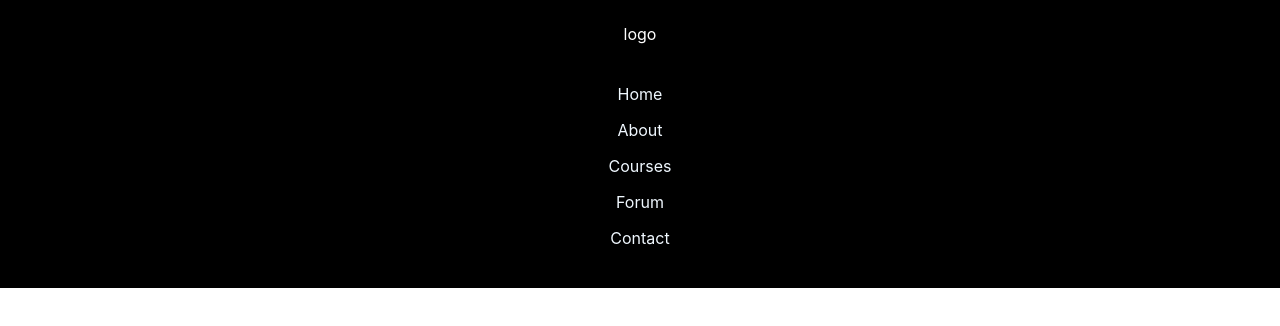
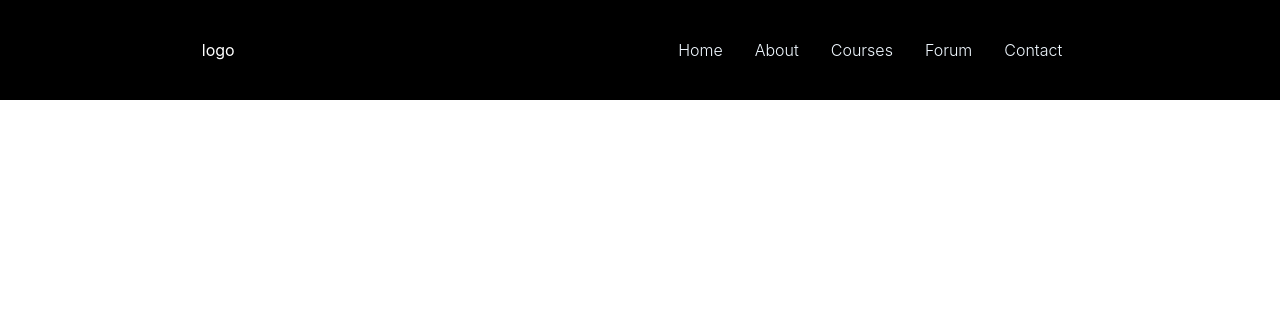
Before and after one commit to Victor-Guerrero-Devs/mosh-html-css, a plain HTML site: page 2-layout-exercises/1-responsive-navbar/index.html in a window 1280 px wide. Drawn offline with Linux system fonts and the light colour scheme.

Commit message:
Complete media query for desktop/tablet navbar

```diff
--- a/2-layout-exercises/1-responsive-navbar/styles.css
+++ b/2-layout-exercises/1-responsive-navbar/styles.css
@@ -23,7 +23,7 @@ nav {
 
 .logo {
   cursor: pointer;
-  font-size: 1.2rem;
+  font-size: 1.4rem;
   font-weight: 700;
 }
 
@@ -39,8 +39,21 @@ nav {
   text-decoration: none;
   color: aliceblue;
   transition: 0.5s ease-in-out;
+  font-weight: 300;
 }
 
 .nav-link:hover {
   color: aquamarine;
 }
+
+@media screen and (min-width: 726px) {
+  nav {
+    flex-direction: row;
+    justify-content: space-around;
+    align-items: center;
+  }
+
+  .nav-container {
+    display: flex;
+  }
+}
```
